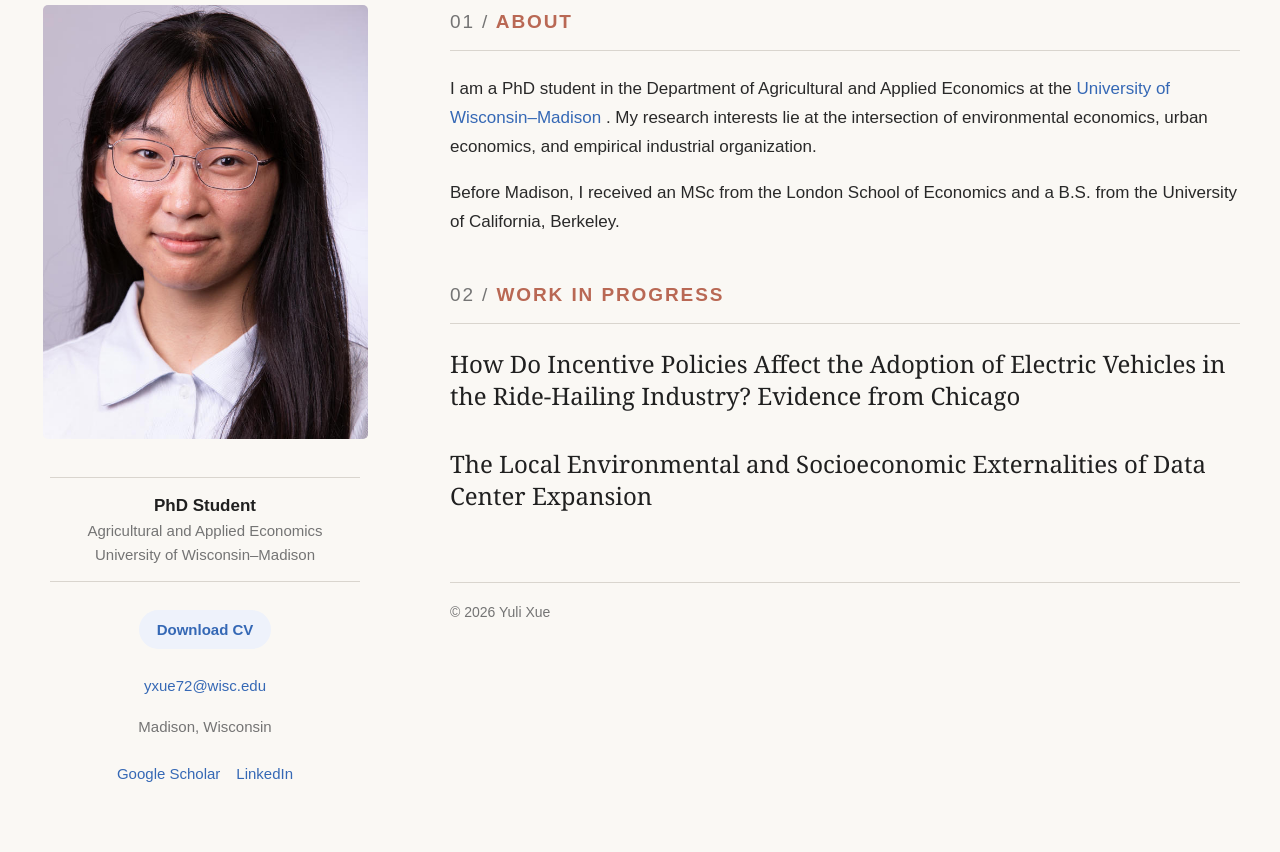
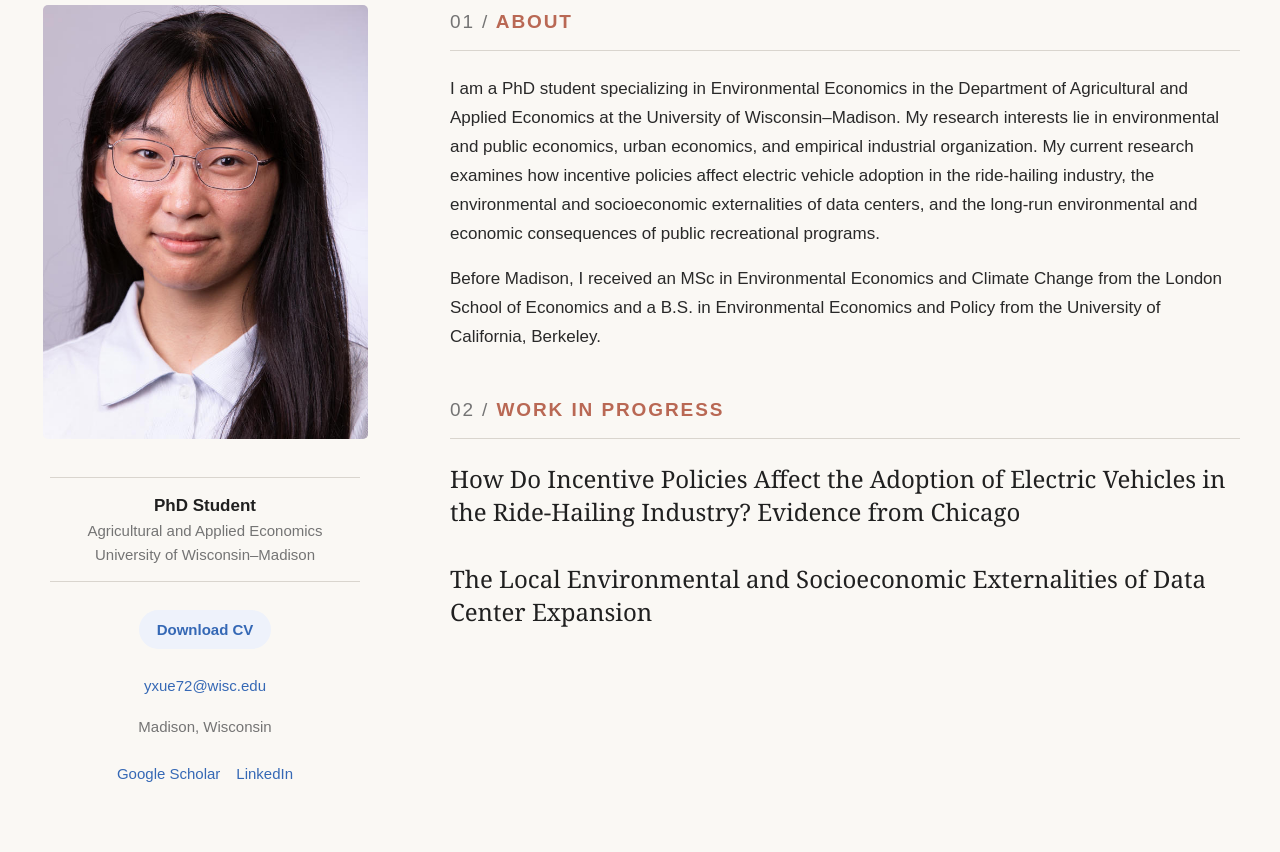
Before and after one commit to yulixue2001/yulixue.github.io, a plain HTML site: page index.html in a window 1280 px wide. Shown: the part 128-980 px from the top of the page. Drawn offline with Linux system fonts and the light colour scheme.

Commit message:
Update index.html

```diff
--- a/index.html
+++ b/index.html
@@ -84,7 +84,7 @@
         </a>
 
         <a href="#work-in-progress">
-          <span>03</span> Work in Progress
+          <span>02</span> Work in Progress
         </a>
       </nav>
 
@@ -96,20 +96,18 @@
         </h2>
 
         <p>
-          I am a PhD student in the Department of Agricultural and Applied Economics
-          at the
-          <a href="https://aae.wisc.edu/"
-             target="_blank">
-            University of Wisconsin–Madison
-          </a>.
-          My research interests lie at the intersection of
-          environmental economics, urban economics, and empirical
-          industrial organization.
+          I am a PhD student specializing in Environmental Economics
+          in the Department of Agricultural and Applied Economics at the University of Wisconsin–Madison.
+          My research interests lie in environmental and public economics, urban economics, and empirical industrial organization.
+          My current research examines how incentive policies affect electric vehicle adoption in the ride-hailing industry,
+          the environmental and socioeconomic externalities of data centers,
+          and the long-run environmental and economic consequences of public recreational programs.
         </p>
 
         <p>
 
-          Before Madison, I received an MSc from the London School of Economics and a B.S. from the University of California, Berkeley.
+          Before Madison, I received an MSc in Environmental Economics and Climate Change from the London School of Economics
+          and a B.S. in Environmental Economics and Policy from the University of California, Berkeley.
 
 
         </p>
@@ -147,10 +145,6 @@
 
       </section>
 
-      <footer>
-        © 2026 Yuli Xue
-      </footer>
-
     </main>
 
   </div>
```
